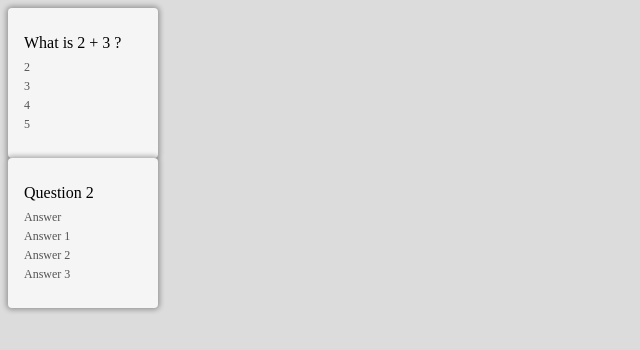
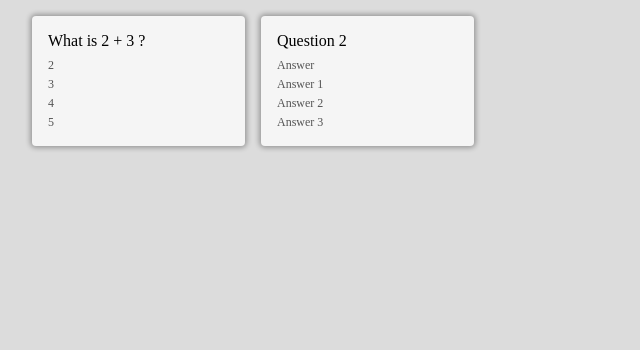
Before and after one commit to blakestickland/flashcard-app, a React (Create React App) app: page / in a window 1280 px wide. Shown: the top 350 px of the page, without its empty margins (0-640 px from the left). Built offline with nearby package versions, Linux system fonts and the light colour scheme; no server answers.

Commit message:
feature/card grid reacts to window size changes

```diff
--- a/src/App.js
+++ b/src/App.js
@@ -35,7 +35,9 @@
   }
 
   return (
-    <FlashcardList flashcards={flashcards} />
+    <div className='container'>
+      <FlashcardList flashcards={flashcards} />
+    </div>
   )
 }
 
--- a/src/Flashcard.jsx
+++ b/src/Flashcard.jsx
@@ -1,14 +1,33 @@
-import { useState } from 'react'
+import { useState, useEffect, useRef } from 'react'
 
 const Flashcard = ({ flashcard }) => {
   const [flip, setFlip] = useState(false);
+  const [height, setHeight] = useState('initial');
+
+  const frontEl = useRef();
+  const backEl = useRef();
+
+  function setMaxHeight() {
+    const frontHeight = frontEl.current.getBoundingClientRect().height;
+    const backHeight = backEl.current.getBoundingClientRect().height;
+    setHeight(Math.max(frontHeight, backHeight, 100));
+  }
+
+  const { question, answer, options } = flashcard;
+
+  useEffect(setMaxHeight, [question, answer, options])
+  useEffect(() => {
+    window.addEventListener('resize', setMaxHeight)
+    return () => window.removeEventListener("resize", setMaxHeight);
+  }, [])
 
   return (
     <div
       className={`card ${flip ? 'flip' : '' }`}
+      style={{ height: height }}
       onClick={() => setFlip(!flip)}
     >
-      <div className='front'>
+      <div className='front' ref={frontEl}>
         {flashcard.question}
         <div className='flashcard-options'>
           {flashcard.options.map(option => {
@@ -16,7 +35,7 @@
           })}
         </div>
       </div>
-      <div className='back'>{flashcard.answer}</div>
+      <div className='back' ref={backEl}>{flashcard.answer}</div>
     </div>
   )
 }
--- a/src/app.css
+++ b/src/app.css
@@ -1,5 +1,18 @@
 body {
     background-color: gainsboro;
+    margin: 0;
+}
+
+.container {
+    max-width: 900px;
+    margin: 1rem 2rem;
+}
+
+.card-grid {
+    display: grid;
+    align-items: center;
+    grid-template-columns: repeat(auto-fill, minmax(200px, 1fr));
+    gap: 1rem;
 }
 
 .card {
@@ -11,8 +24,6 @@
     box-shadow: 0 0 5px 2px rgba(0, 0 ,0 , .3);
     background-color: whitesmoke;
     transform-style: preserve-3d;
-    height: 150px;
-    width: 150px;
     transition: 150ms;
     cursor: pointer;
     transform: perspective(1000px) rotateY(var(--rotate-y, 0))
```
Also changed, not shown: 1 other file (tests, documents, lock files or other folders).
